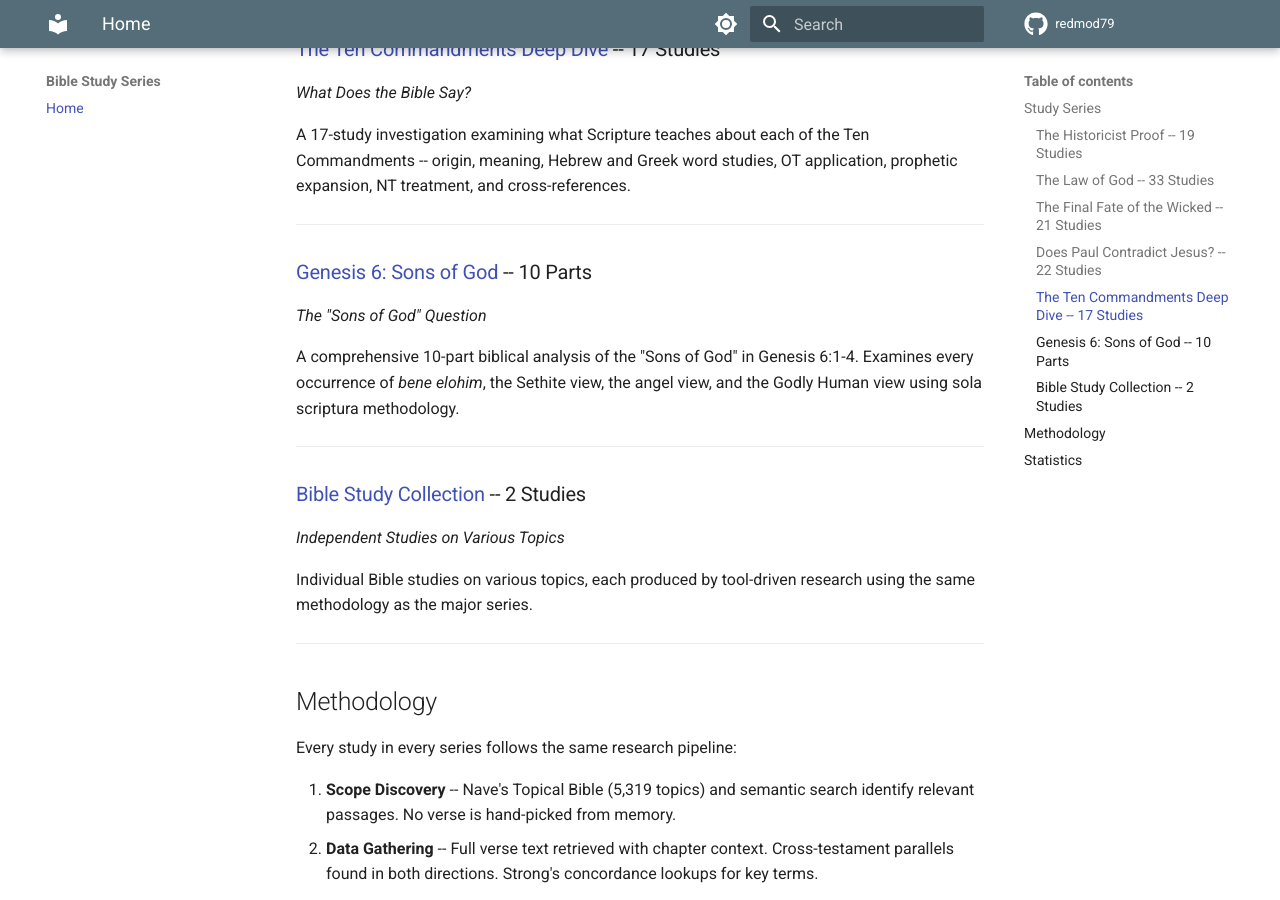
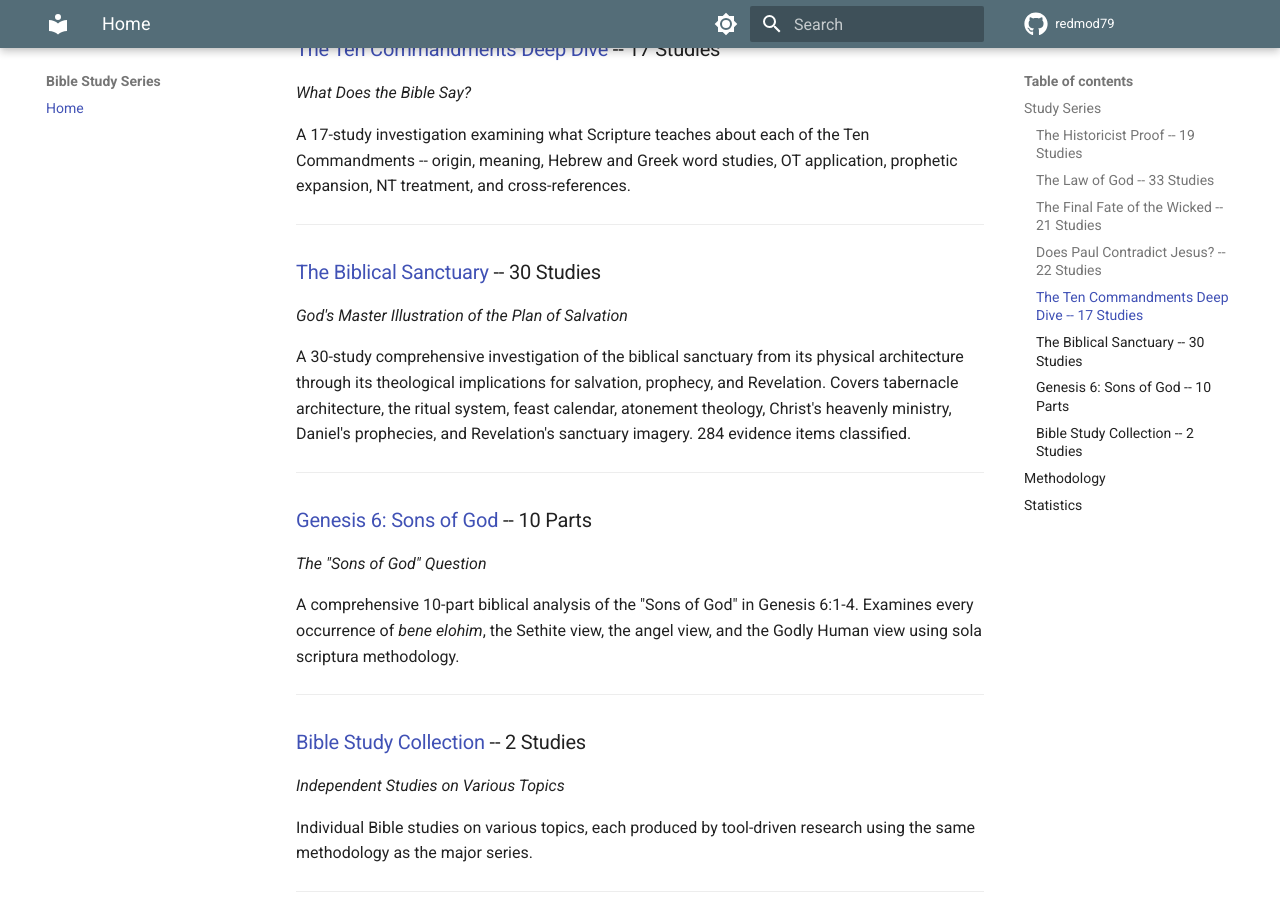
Before and after one commit to redmod79/bible-study-hub, an MkDocs documentation site: the page built from docs/index.md, in a window 1280 px wide and 900 px high, scrolled down 1270 px. Built offline with MkDocs 1.6.1 and Material for MkDocs 9.7.7, drawn with Linux system fonts in a browser that asks for light colours; some of the changed text lies outside the part shown.

Commit message:
Add The Biblical Sanctuary series (30 studies, 284 evidence items)
New sanc-website added to hub index and related-studies.json.
Total studies across all series: 154+

Co-Authored-By: Claude Opus 4.6 (1M context) <noreply@anthropic.com>

```diff
--- a/docs/index.md
+++ b/docs/index.md
@@ -48,6 +48,14 @@ A 17-study investigation examining what Scripture teaches about each of the Ten
 
 ---
 
+### [The Biblical Sanctuary](https://redmod79.github.io/sanc-website/) -- 30 Studies
+
+*God's Master Illustration of the Plan of Salvation*
+
+A 30-study comprehensive investigation of the biblical sanctuary from its physical architecture through its theological implications for salvation, prophecy, and Revelation. Covers tabernacle architecture, the ritual system, feast calendar, atonement theology, Christ's heavenly ministry, Daniel's prophecies, and Revelation's sanctuary imagery. 284 evidence items classified.
+
+---
+
 ### [Genesis 6: Sons of God](https://redmod79.github.io/genesis-6-website/) -- 10 Parts
 
 *The "Sons of God" Question*
@@ -92,6 +100,7 @@ Every study in every series follows the same research pipeline:
 | [The Final Fate of the Wicked](https://redmod79.github.io/etc-website/) | 21 | Evidence tiers (8 levels) |
 | [Does Paul Contradict Jesus?](https://redmod79.github.io/pvj-website/) | 22 | Evidence tiers (8 levels) |
 | [The Ten Commandments](https://redmod79.github.io/cmd-website/) | 17 | Evidence tiers (8 levels) |
+| [The Biblical Sanctuary](https://redmod79.github.io/sanc-website/) | 30 | Evidence classification (284 items) |
 | [Genesis 6: Sons of God](https://redmod79.github.io/genesis-6-website/) | 10 parts | Sola scriptura analysis |
 | [Bible Study Collection](https://redmod79.github.io/bible-topics-website/) | 2 | Tool-driven research |
-| **Total** | **124+ studies** | |
+| **Total** | **154+ studies** | |
--- a/related-studies.json
+++ b/related-studies.json
@@ -30,6 +30,12 @@
     "description": "A 17-study investigation of the Ten Commandments -- origin, meaning, Hebrew and Greek word studies, love and law, faith and obedience. 1,054 evidence items classified."
   },
   {
+    "id": "sanc",
+    "name": "The Biblical Sanctuary",
+    "url": "https://redmod79.github.io/sanc-website/",
+    "description": "A 30-study comprehensive investigation of the biblical sanctuary from architecture through theology to Revelation. 284 evidence items classified."
+  },
+  {
     "id": "genesis-6",
     "name": "Genesis 6: The \"Sons of God\" Question",
     "url": "https://redmod79.github.io/genesis-6-website/",
```
